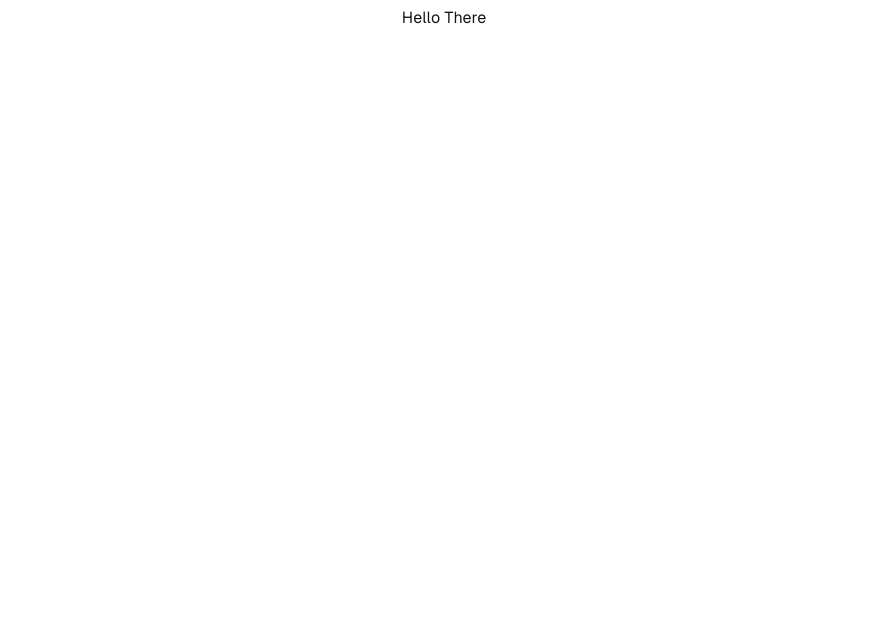
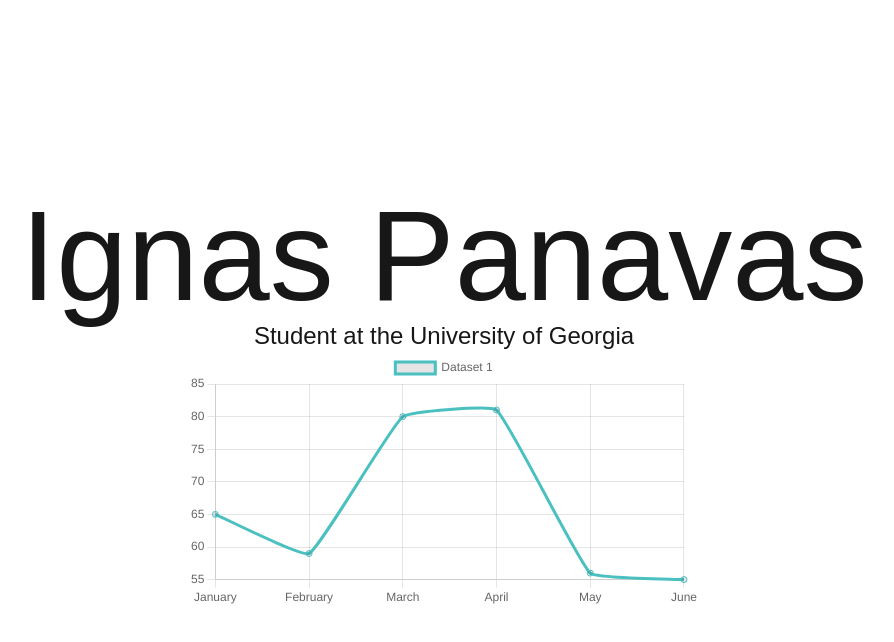
Before and after one commit to IgnasPanavas/IgnasPanavas-site, a Next.js app in the folder ignas-panavas-site/: page / in a window 1280 px wide. Shown: the top 642 px of the page, without its empty margins (196-1090 px from the left). Built offline with nearby package versions, Linux system fonts and the light colour scheme.

Commit message:
basic setup and deployment

```diff
--- a/ignas-panavas-site/src/app/globals.css
+++ b/ignas-panavas-site/src/app/globals.css
@@ -18,6 +18,8 @@
   color: var(--foreground);
   background: var(--background);
   font-family: Arial, Helvetica, sans-serif;
+  background-size: cover;
+  background-position: center;
 }
 
 @layer utilities {
--- a/ignas-panavas-site/src/app/page.tsx
+++ b/ignas-panavas-site/src/app/page.tsx
@@ -1,12 +1,18 @@
+import LineChart from "@/components/LineChart";
 
 
 export default function Home() {
   return (
-    <div className="grid grid-rows-[20px_1fr_20px] items-center justify-items-center min-h-screen pb-20 gap-16 sm:p-20 font-[family-name:var(--font-geist-sans)]">
-        <main >
+    <div className="flex items-center justify-center min-h-screen">
 
-          <p className="justify-items-center pb-36">Hello There</p>
+        <main className="flex flex-col items-center justify-center">
+          <h1 className="text-9xl">Ignas Panavas</h1>
+          <h2 className="text-2xl">Student at the University of Georgia</h2>
+          <div className="w-full max-w-lg">
+            <LineChart />
+          </div>
         </main>
+
 
 
     </div>
--- /dev/null
+++ b/ignas-panavas-site/src/components/LineChart.tsx
@@ -0,0 +1,42 @@
+"use client";
+
+// Import the required components from Chart.js
+import {
+    Chart as ChartJS,
+    CategoryScale,
+    LinearScale,
+    PointElement,
+    LineElement,
+    Title,
+    Tooltip,
+    Legend,
+  } from 'chart.js';
+  import { Line } from 'react-chartjs-2';
+
+  // Register the components with ChartJS
+  ChartJS.register(
+    CategoryScale,
+    LinearScale,
+    PointElement,
+    LineElement,
+    Title,
+    Tooltip,
+    Legend
+  );
+
+  export const data = {
+    labels: ['January', 'February', 'March', 'April', 'May', 'June'],
+    datasets: [
+      {
+        label: 'Dataset 1',
+        data: [65, 59, 80, 81, 56, 55],
+        fill: false,
+        borderColor: 'rgb(75, 192, 192)',
+        tension: 0.1,
+      },
+    ],
+  };
+
+  export default function LineChart() {
+    return <Line data={data} />;
+  }
```
Also changed, not shown: ignas-panavas-site/package.json (+7 -5 lines), ignas-panavas-site/public/resources/background.jpg (added), 1 other file (tests, documents, lock files or other folders).
